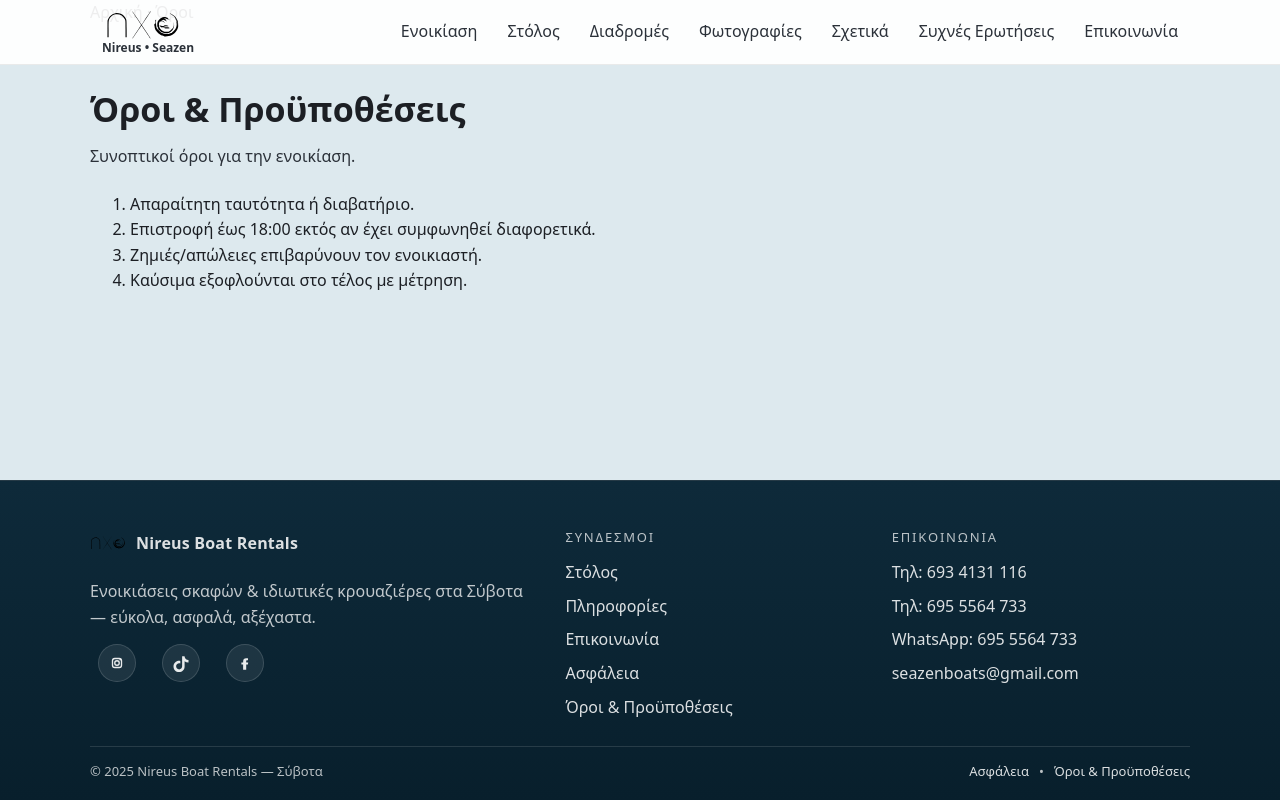
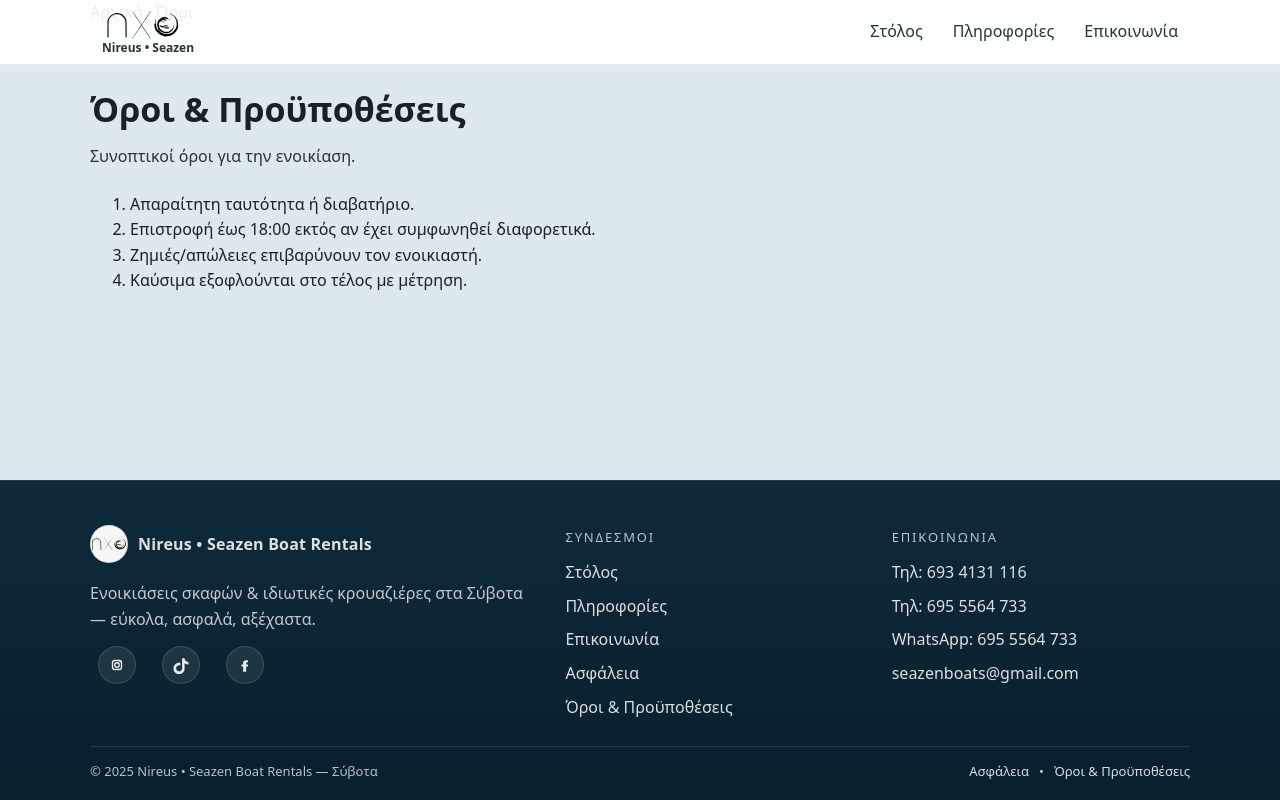
Before and after one commit to EXARTeo/nireus, a plain HTML site: page terms.html in a window 1280 px wide. Drawn offline with Linux system fonts and the light colour scheme.

Commit message:
Nireus • Seazen

```diff
--- a/styles.css
+++ b/styles.css
@@ -561,6 +561,19 @@ main{ background: var(--sea);}      /* TODO main for ALL .html*/
   letter-spacing: .2px;
 }
 .footer-logo img{ width: 36px; height: 36px; }
+.footer-logo img{
+  width: 36px;
+  height: 36px;
+
+  /* white circle behind transparent logo */
+  background: rgba(255,255,255,.96);
+  border-radius: 999px;
+  /* padding: 1px;              το “κυκλακι” γύρω από το logo */
+  box-sizing: content-box;   /* για να μη μικρύνει το logo */
+  border: 1px solid rgba(0,0,0,.10);
+}
+
+
 
 .footer-tagline{
   margin: 10px 0 14px;
--- a/terms.html
+++ b/terms.html
@@ -3,8 +3,8 @@
 <head>
   <meta charset="utf-8"/>
   <meta name="viewport" content="width=device-width, initial-scale=1"/>
-  <title>Όροι · Nireus Boat Rentals — Σύβοτα</title>
-  <meta name="description" content="Nireus Boat Rentals — Ενοικίαση βάρκας στα Σύβοτα."/>
+  <title>Όροι · Nireus • Seazen Boat Rentals — Σύβοτα</title>
+  <meta name="description" content="Nireus • Seazen Boat Rentals — Ενοικίαση βάρκας στα Σύβοτα."/>
   <link rel="icon" href="assets/logo.svg"/>
   <link rel="stylesheet" href="styles.css"/>
 </head>
@@ -13,17 +13,13 @@
   <header class="site-header">
     <div class="container nav" id="nav">
       <a href="index.html" class="brand">
-      <img src="assets/logo.svg" alt="Nireus logo" class="brand-logo"/>
+        <img src="assets/logo.svg" alt="Nireus • Seazen logo" class="brand-logo"/>
         <div class="brand-title">Nireus • Seazen</div>
       </a>
       <button class="mobile-toggle" aria-label="Μενού">☰</button>
       <ul>
-      <li><a href="boats.html">Ενοικίαση</a></li>
         <li><a href="fleet.html">Στόλος</a></li>
-      <li><a href="routes.html">Διαδρομές</a></li>
-      <li><a href="gallery.html">Φωτογραφίες</a></li>
-      <li><a href="about.html">Σχετικά</a></li>
-      <li><a href="faq.html">Συχνές Ερωτήσεις</a></li>
+        <li><a href="about.html">Πληροφορίες</a></li>
         <li><a href="contact.html">Επικοινωνία</a></li>
       </ul>
     </div>
@@ -56,9 +52,9 @@
 
         <!-- Brand / short intro -->
         <div class="footer-col footer-col--brand">
-          <a class="footer-logo" href="index.html" aria-label="Nireus Boat Rentals (Αρχική)">
-            <img src="assets/logo.svg" alt="Nireus logo">
-            <span>Nireus Boat Rentals</span>
+          <a class="footer-logo" href="index.html" aria-label="Nireus • Seazen Boat Rentals (Αρχική)">
+            <img src="assets/logo.svg" alt="Nireus • Seazen logo">
+            <span>Nireus • Seazen Boat Rentals</span>
           </a>
 
           <p class="footer-tagline">
@@ -114,7 +110,7 @@
       </div>
 
       <div class="footer-bottom">
-        <div>© 2025 Nireus Boat Rentals — Σύβοτα</div>
+        <div>© 2025 Nireus • Seazen Boat Rentals — Σύβοτα</div>
         <div class="footer-legal">
           <a href="safety.html">Ασφάλεια</a>
           <span aria-hidden="true">•</span>
```
Also changed, not shown: about.html (+7 -7 lines), contact.html (+8 -8 lines), fleet.html (+7 -7 lines), index.html (+8 -8 lines), safety.html (+8 -12 lines). Lines whose indentation alone changed are shown as unchanged.
